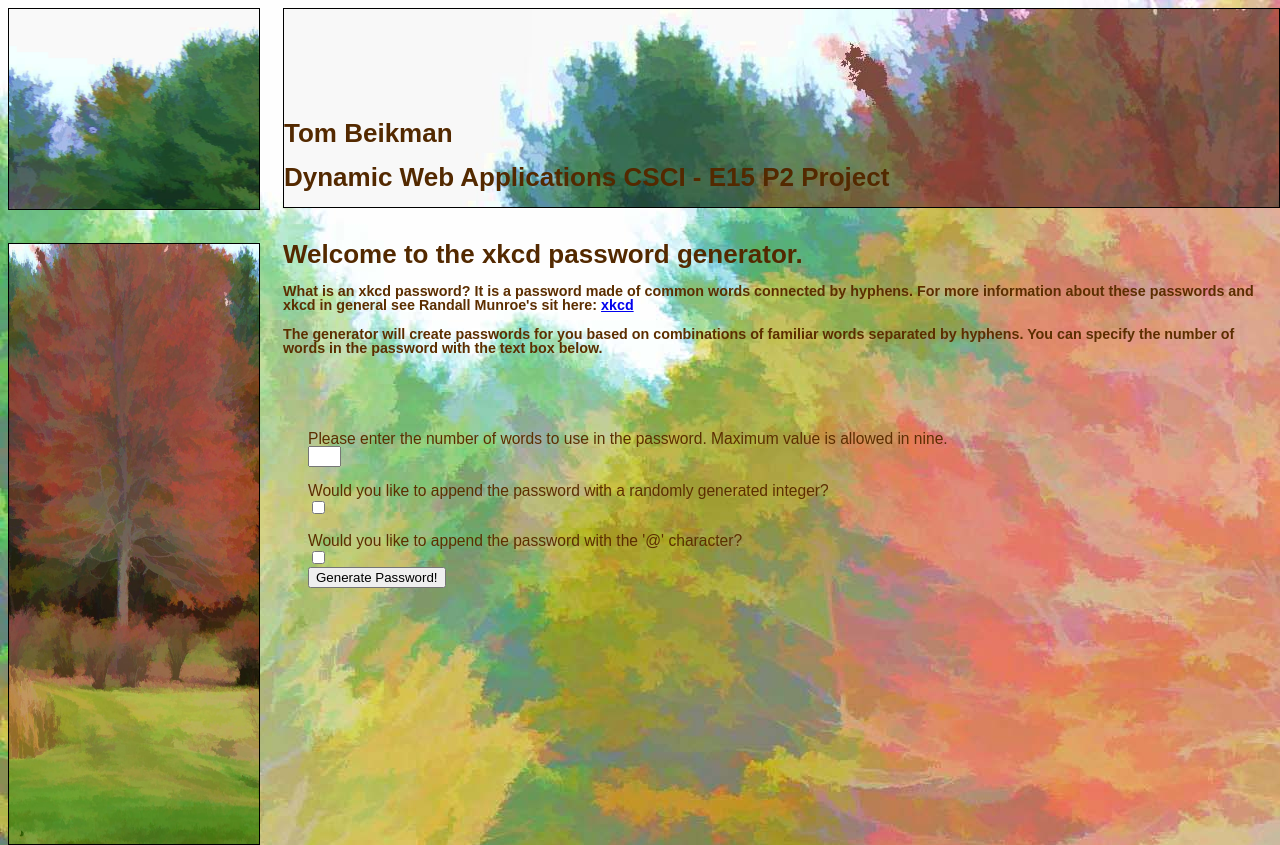
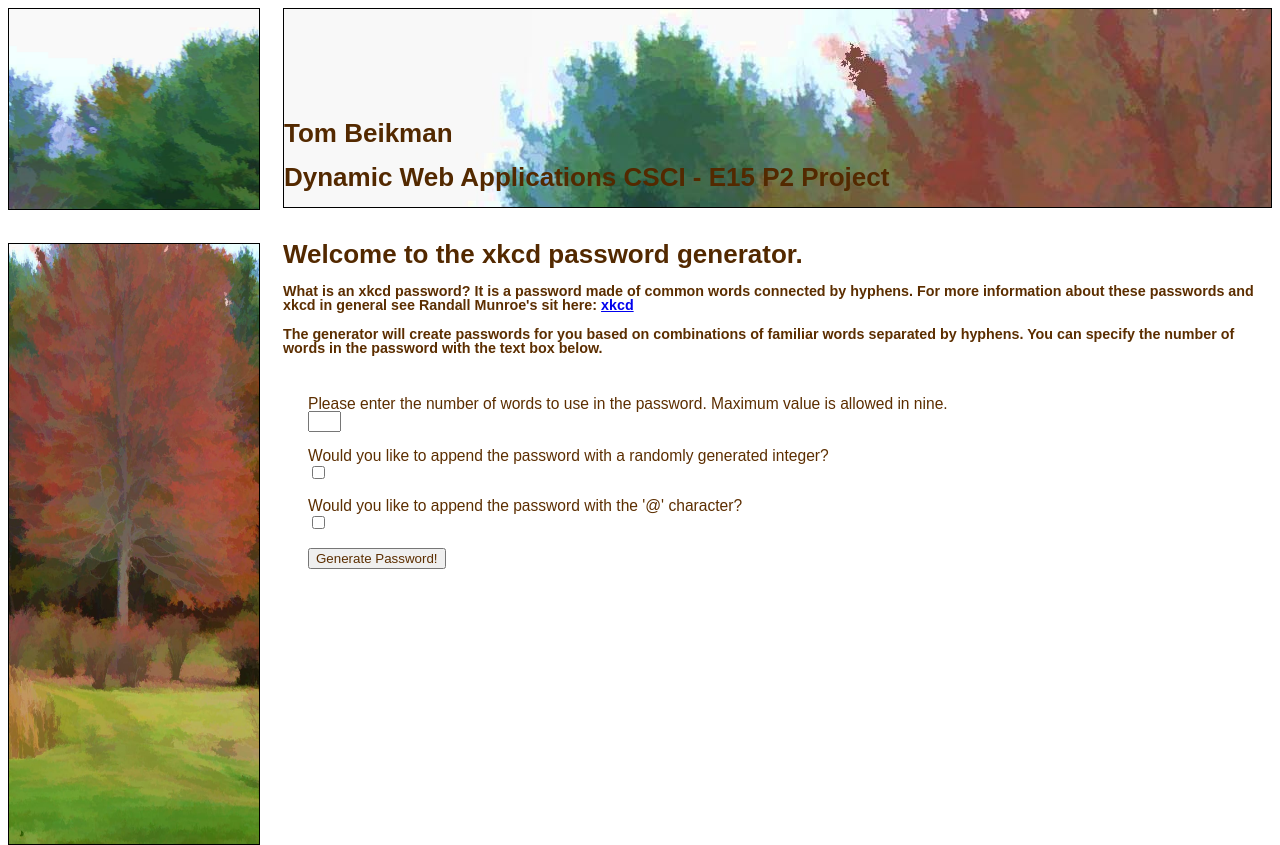
Before and after one commit to tom-bkmn/p2, a PHP site: page / in a window 1280 px wide. Run offline with PHP 8.4, Linux system fonts and the light colour scheme.

Commit message:
Final updates...at last

```diff
--- a/index.php
+++ b/index.php
@@ -42,7 +42,8 @@
                 <label for='appendACharacter'>Would you like to append the password with the '@' character?</label><br>
                 <input type='checkbox' name='appendACharacter'>
                 <br>
-                <input type='submit' value="Generate Password!">
+                <br>
+                <input class="button" type='submit' value="Generate Password!">
             </div>
         </form>
 
--- a/p2.css
+++ b/p2.css
@@ -4,7 +4,8 @@
 body {
 	font-family: Veranda, Arial, sans-serif;
 	font-size: small;
-	background-image: url(images/blueberryHill.Bushes.backgnd.2.jpg);
+	/* background-image: url(images/blueberryHill.Bushes.backgnd.2.jpg); */
+	background-color: white;
 }
 
 .sideImage {
@@ -25,7 +26,7 @@ body {
 	border-style: solid;
 	background-image: url(images/blueberryHill.Bushes.tops.4.jpg);
 	margin-left: 275px;
-	margin-right: -8px;
+
 }
 
 .indent {
@@ -46,9 +47,12 @@ body {
 	color: #5C2E00;
 	line-height: 1em;
 	margin-left: 300px;
-	margin-top: 75px;
+	margin-top: 40px;
 }
 
+.button {
+	color: #5C2E00;
+}
 
 h1 {
 	font-size:  200%;
```
